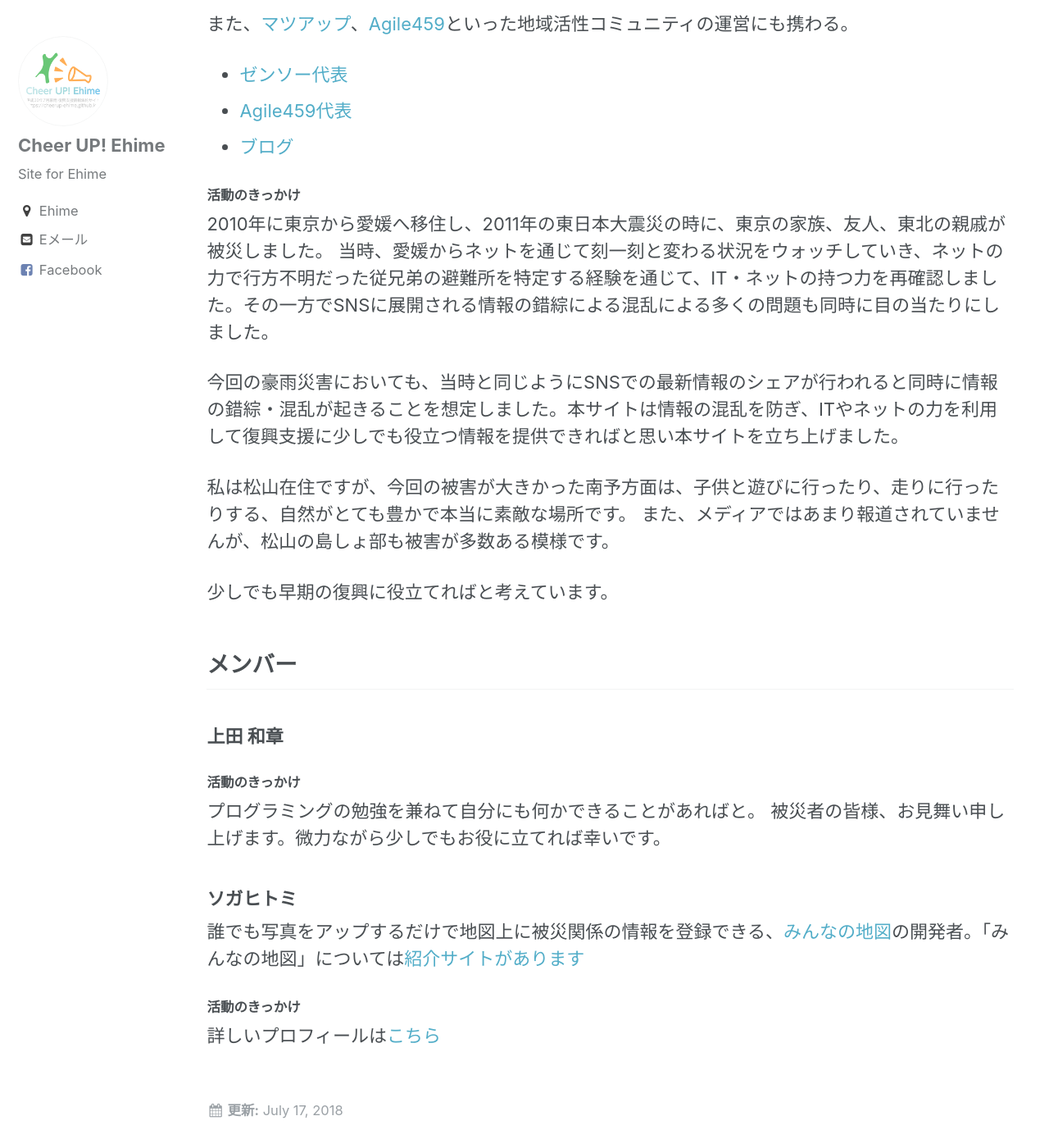
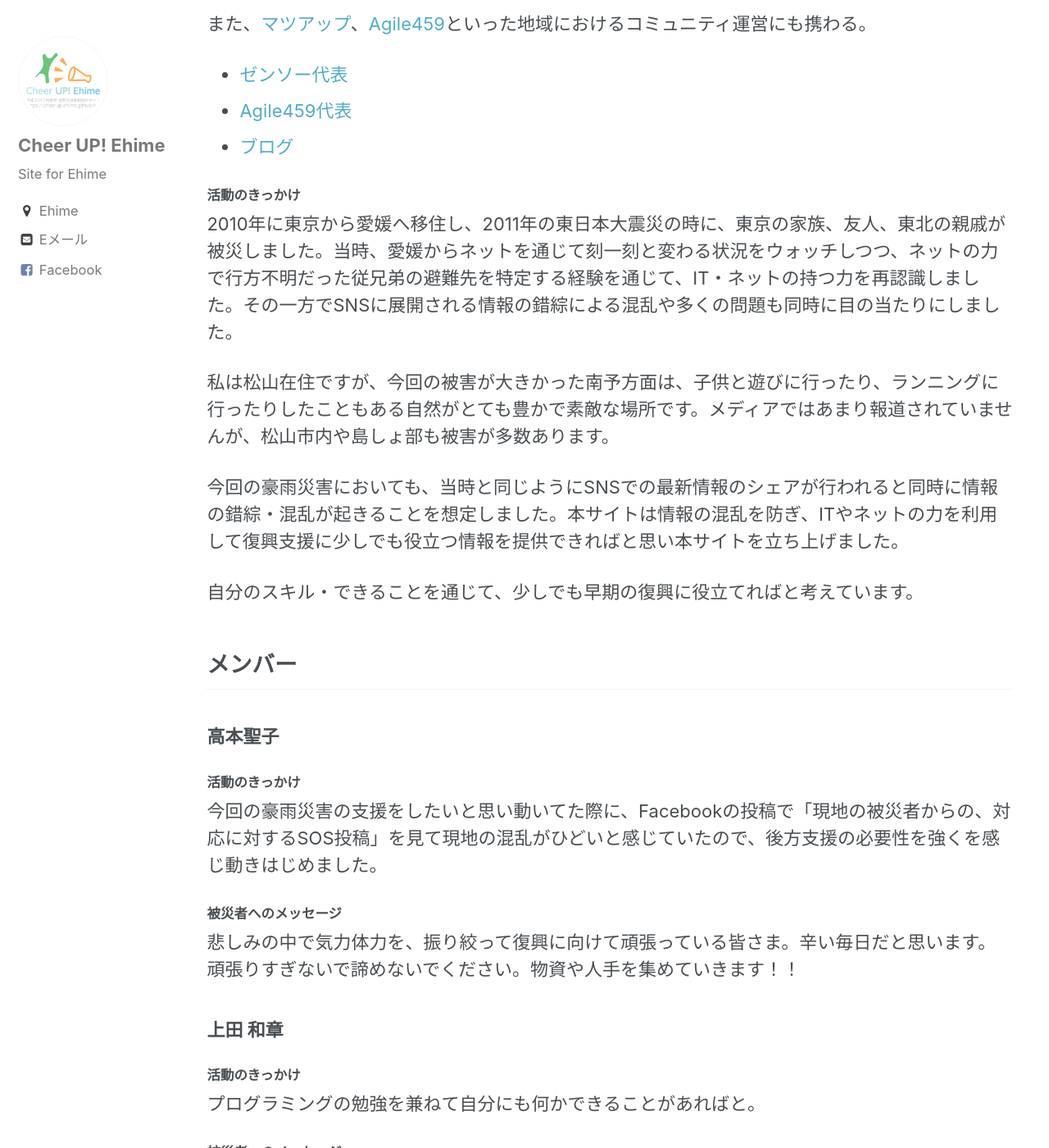
Before and after one commit to cheerup-ehime/cheerup-ehime.github.io, a Jekyll site: the page built from _pages/team.md, in a window 1280 px wide and 1400 px high, scrolled down 1699 px. Shown: the whole window at 82% size. Built offline with Jekyll 4.4.1, drawn with Linux system fonts in a browser that asks for light colours; comment, search, counter and statistics services are not loaded; some of the changed text lies outside the part shown.

Commit message:
メンバープロフィールを追加

```diff
--- a/_pages/team.md
+++ b/_pages/team.md
@@ -16,32 +16,43 @@ date: 2018-07-17 09:49:16
 
 ![Kakeda](/assets/images/profile/kakeda.png)
 
-2010年まで東京でソフトウェア開発や、アジャイル開発のコーチング・コンサルティングに従事。2010年より愛媛県松山市に移住し、県内・県外においてのアジャイルのコンサルティングなどに携わる。
+2010年まで東京でソフトウェア開発、特にアジャイル開発の実践やコンサルティングに従事。2010年より愛媛県松山市に移住し、県内・県外においてのアジャイルのコーチング・コンサルティングなどに携わる。
 
-また、[マツアップ](http://matsuyama-up.com/)、[Agile459](http://agile459.github.io)といった地域活性コミュニティの運営にも携わる。
+また、[マツアップ](http://matsuyama-up.com/)、[Agile459](http://agile459.github.io)といった地域におけるコミュニティ運営にも携わる。
 
 - [ゼンソー代表](http://zensow.jp/)
 - [Agile459代表](http://agile459.github.io)
 - [ブログ](http://medium.com/kkds-remarks)
 
 #### 活動のきっかけ
-2010年に東京から愛媛へ移住し、2011年の東日本大震災の時に、東京の家族、友人、東北の親戚が被災しました。
-当時、愛媛からネットを通じて刻一刻と変わる状況をウォッチしていき、ネットの力で行方不明だった従兄弟の避難所を特定する経験を通じて、IT・ネットの持つ力を再確認しました。その一方でSNSに展開される情報の錯綜による混乱による多くの問題も同時に目の当たりにしました。
+2010年に東京から愛媛へ移住し、2011年の東日本大震災の時に、東京の家族、友人、東北の親戚が被災しました。当時、愛媛からネットを通じて刻一刻と変わる状況をウォッチしつつ、ネットの力で行方不明だった従兄弟の避難先を特定する経験を通じて、IT・ネットの持つ力を再認識しました。その一方でSNSに展開される情報の錯綜による混乱や多くの問題も同時に目の当たりにしました。
+
+私は松山在住ですが、今回の被害が大きかった南予方面は、子供と遊びに行ったり、ランニングに行ったりしたこともある自然がとても豊かで素敵な場所です。メディアではあまり報道されていませんが、松山市内や島しょ部も被害が多数あります。
 
 今回の豪雨災害においても、当時と同じようにSNSでの最新情報のシェアが行われると同時に情報の錯綜・混乱が起きることを想定しました。本サイトは情報の混乱を防ぎ、ITやネットの力を利用して復興支援に少しでも役立つ情報を提供できればと思い本サイトを立ち上げました。
 
-私は松山在住ですが、今回の被害が大きかった南予方面は、子供と遊びに行ったり、走りに行ったりする、自然がとても豊かで本当に素敵な場所です。
-また、メディアではあまり報道されていませんが、松山の島しょ部も被害が多数ある模様です。
-
-少しでも早期の復興に役立てればと考えています。
+自分のスキル・できることを通じて、少しでも早期の復興に役立てればと考えています。
 
 ## メンバー
+
+### 高本聖子
+
+#### 活動のきっかけ
+
+今回の豪雨災害の支援をしたいと思い動いてた際に、Facebookの投稿で「現地の被災者からの、対応に対するSOS投稿」を見て現地の混乱がひどいと感じていたので、後方支援の必要性を強くを感じ動きはじめました。
+
+#### 被災者へのメッセージ
+
+悲しみの中で気力体力を、振り絞って復興に向けて頑張っている皆さま。辛い毎日だと思います。頑張りすぎないで諦めないでください。物資や人手を集めていきます！！
 
 ### 上田 和章
 
 #### 活動のきっかけ
 
 プログラミングの勉強を兼ねて自分にも何かできることがあればと。
+
+#### 被災者へのメッセージ
+
 被災者の皆様、お見舞い申し上げます。微力ながら少しでもお役に立てれば幸いです。
 
 ### ソガヒトミ
```
Also changed, not shown: other parts of _pages/team.md (+1 -1 lines).
